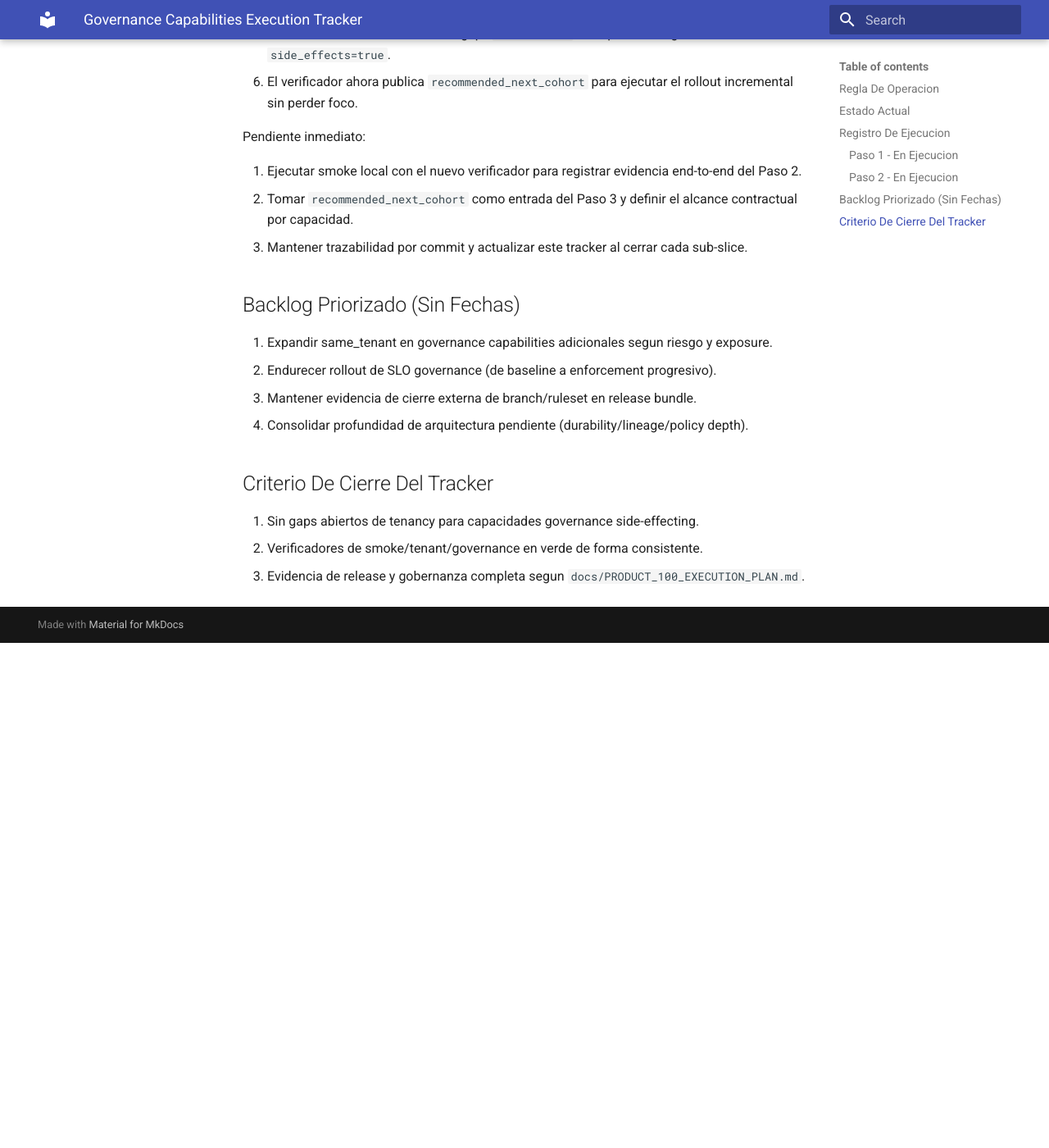
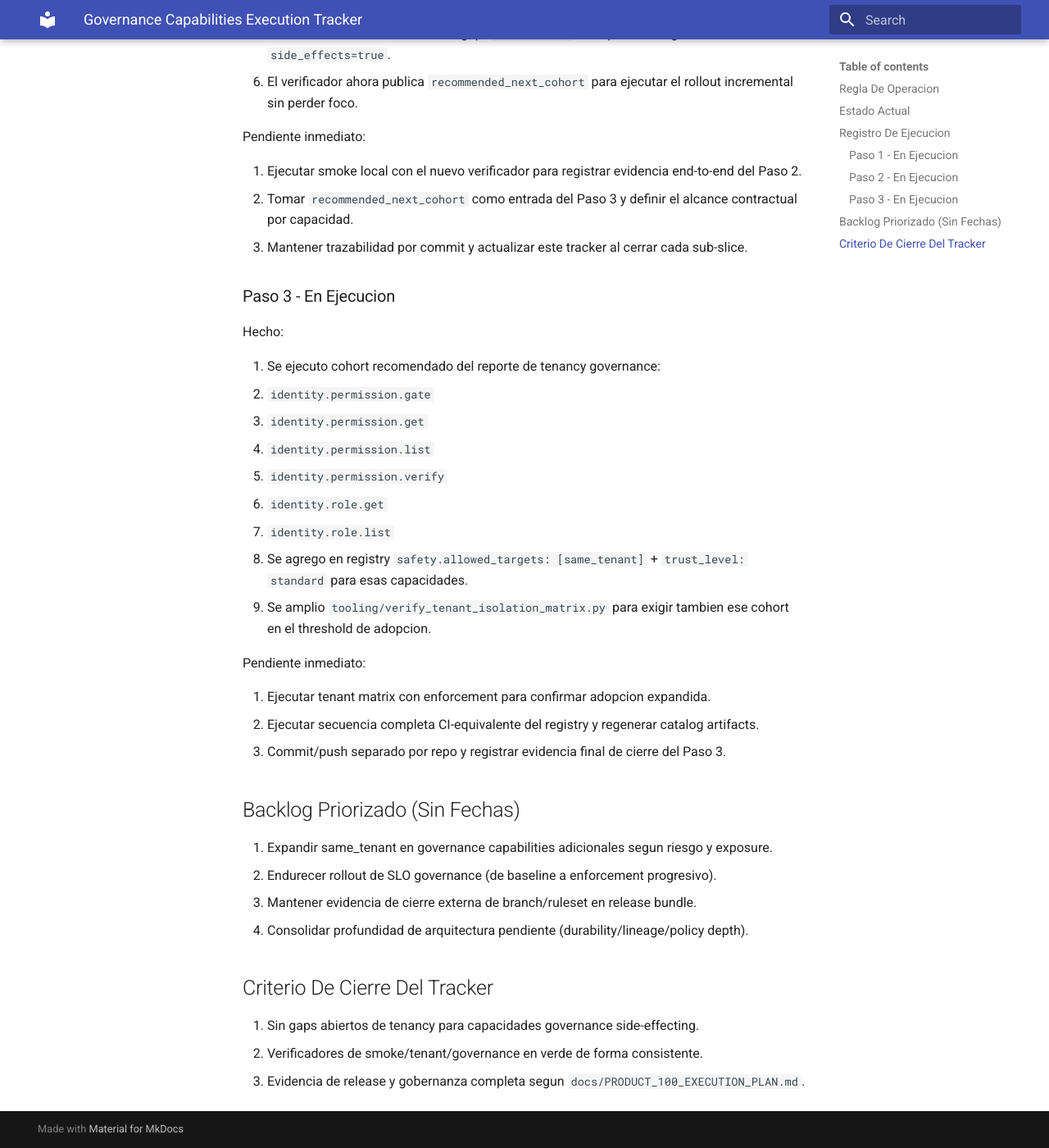
Before and after one commit to 11adyy/pact-research, an MkDocs documentation site: the page built from docs/GOVERNANCE_CAPABILITIES_EXECUTION_TRACKER.md, in a window 1280 px wide and 1400 px high, scrolled down 2153 px. Shown: the whole window at 82% size. Built offline with MkDocs 1.6.1 and Material for MkDocs 9.7.7, drawn with Linux system fonts in a browser that asks for light colours; before the commit the page ends 2937 px from its top, so only the background shows below that.

Commit message:
Revise tooling, docs
Recorded changes:
- M docs/GOVERNANCE_CAPABILITIES_EXECUTION_TRACKER.md
- M tooling/verify_governance_tenancy_rollout.py
- M tooling/verify_tenant_isolation_matrix.py

```diff
--- a/docs/GOVERNANCE_CAPABILITIES_EXECUTION_TRACKER.md
+++ b/docs/GOVERNANCE_CAPABILITIES_EXECUTION_TRACKER.md
@@ -68,6 +68,26 @@ Pendiente inmediato:
 2. Tomar `recommended_next_cohort` como entrada del Paso 3 y definir el alcance contractual por capacidad.
 3. Mantener trazabilidad por commit y actualizar este tracker al cerrar cada sub-slice.
 
+### Paso 3 - En Ejecucion
+
+Hecho:
+
+1. Se ejecuto cohort recomendado del reporte de tenancy governance:
+   - `identity.permission.gate`
+   - `identity.permission.get`
+   - `identity.permission.list`
+   - `identity.permission.verify`
+   - `identity.role.get`
+   - `identity.role.list`
+2. Se agrego en registry `safety.allowed_targets: [same_tenant]` + `trust_level: standard` para esas capacidades.
+3. Se amplio `tooling/verify_tenant_isolation_matrix.py` para exigir tambien ese cohort en el threshold de adopcion.
+
+Pendiente inmediato:
+
+1. Ejecutar tenant matrix con enforcement para confirmar adopcion expandida.
+2. Ejecutar secuencia completa CI-equivalente del registry y regenerar catalog artifacts.
+3. Commit/push separado por repo y registrar evidencia final de cierre del Paso 3.
+
 ## Backlog Priorizado (Sin Fechas)
 
 1. Expandir same_tenant en governance capabilities adicionales segun riesgo y exposure.
```
Also changed, not shown: 2 other files.
